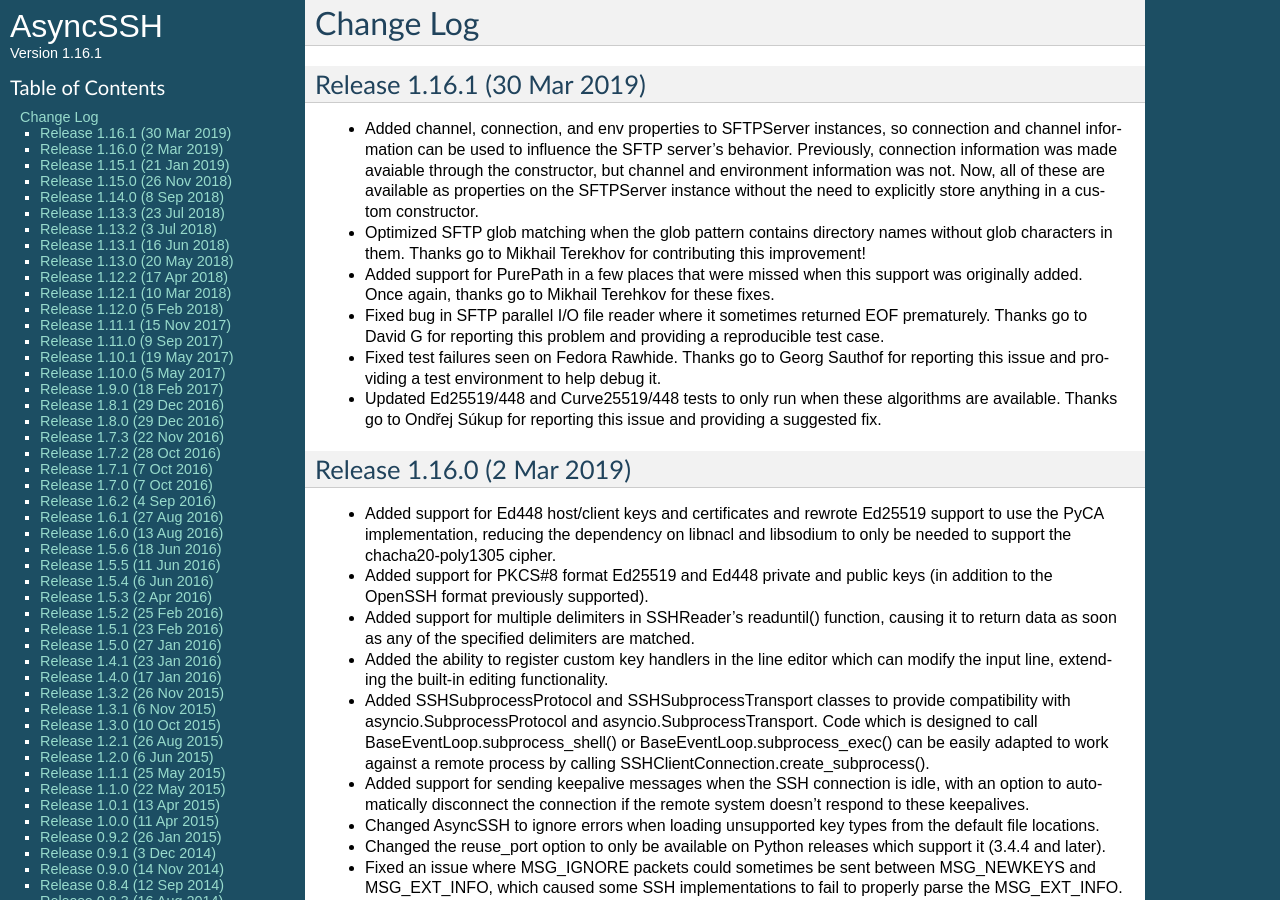
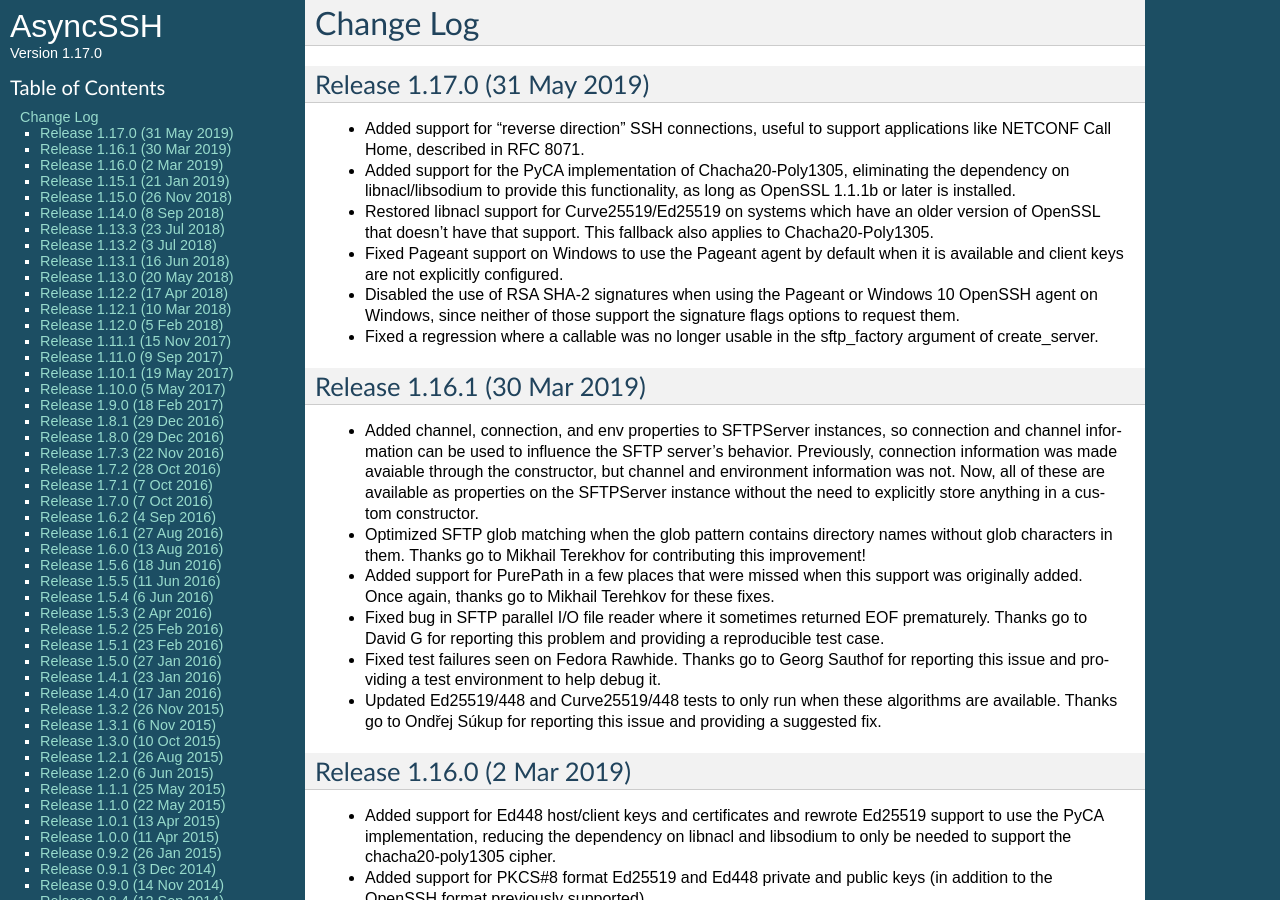
Before and after one commit to ronf/asyncssh, a Sphinx documentation site: the page built from docs/changes.rst, in a window 1280 px wide and 900 px high. Built offline with Sphinx 7.4.7, drawn with Linux system fonts in a browser that asks for light colours.

Commit message:
Bump version number up to 1.17.0 and update change log

```diff
--- a/asyncssh/version.py
+++ b/asyncssh/version.py
@@ -26,4 +26,4 @@ __author_email__ = 'ronf@timeheart.net'
 
 __url__ = 'http://asyncssh.timeheart.net'
 
-__version__ = '1.16.1'
+__version__ = '1.17.0'
--- a/docs/changes.rst
+++ b/docs/changes.rst
@@ -2,6 +2,30 @@
 
 Change Log
 ==========
+
+Release 1.17.0 (31 May 2019)
+----------------------------
+
+* Added support for "reverse direction" SSH connections, useful to
+  support applications like NETCONF Call Home, described in RFC 8071.
+
+* Added support for the PyCA implementation of Chacha20-Poly1305,
+  eliminating the dependency on libnacl/libsodium to provide this
+  functionality, as long as OpenSSL 1.1.1b or later is installed.
+
+* Restored libnacl support for Curve25519/Ed25519 on systems which
+  have an older version of OpenSSL that doesn't have that support.
+  This fallback also applies to Chacha20-Poly1305.
+
+* Fixed Pageant support on Windows to use the Pageant agent by default
+  when it is available and client keys are not explicitly configured.
+
+* Disabled the use of RSA SHA-2 signatures when using the Pageant
+  or Windows 10 OpenSSH agent on Windows, since neither of those
+  support the signature flags options to request them.
+
+* Fixed a regression where a callable was no longer usable in the
+  sftp_factory argument of create_server.
 
 Release 1.16.1 (30 Mar 2019)
 ----------------------------
```
